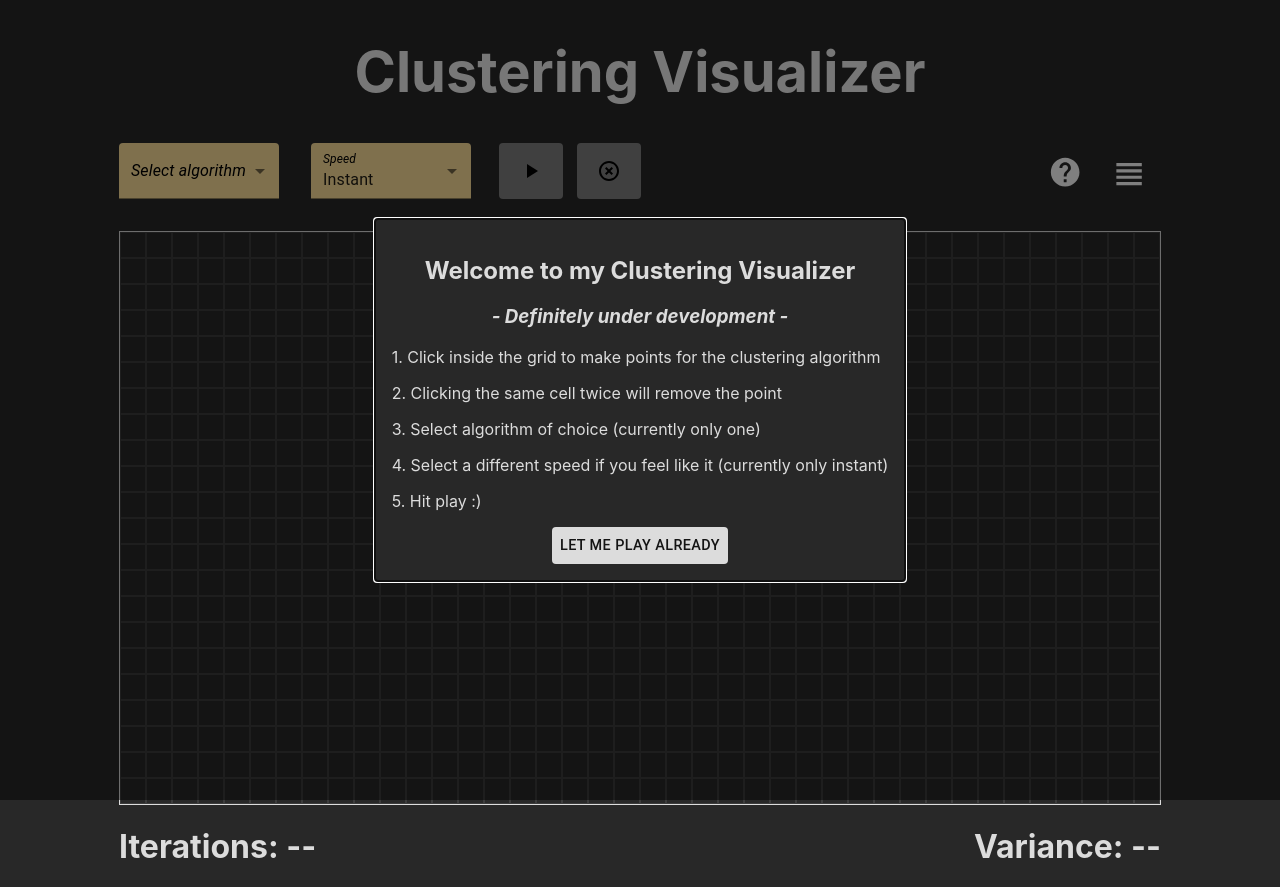
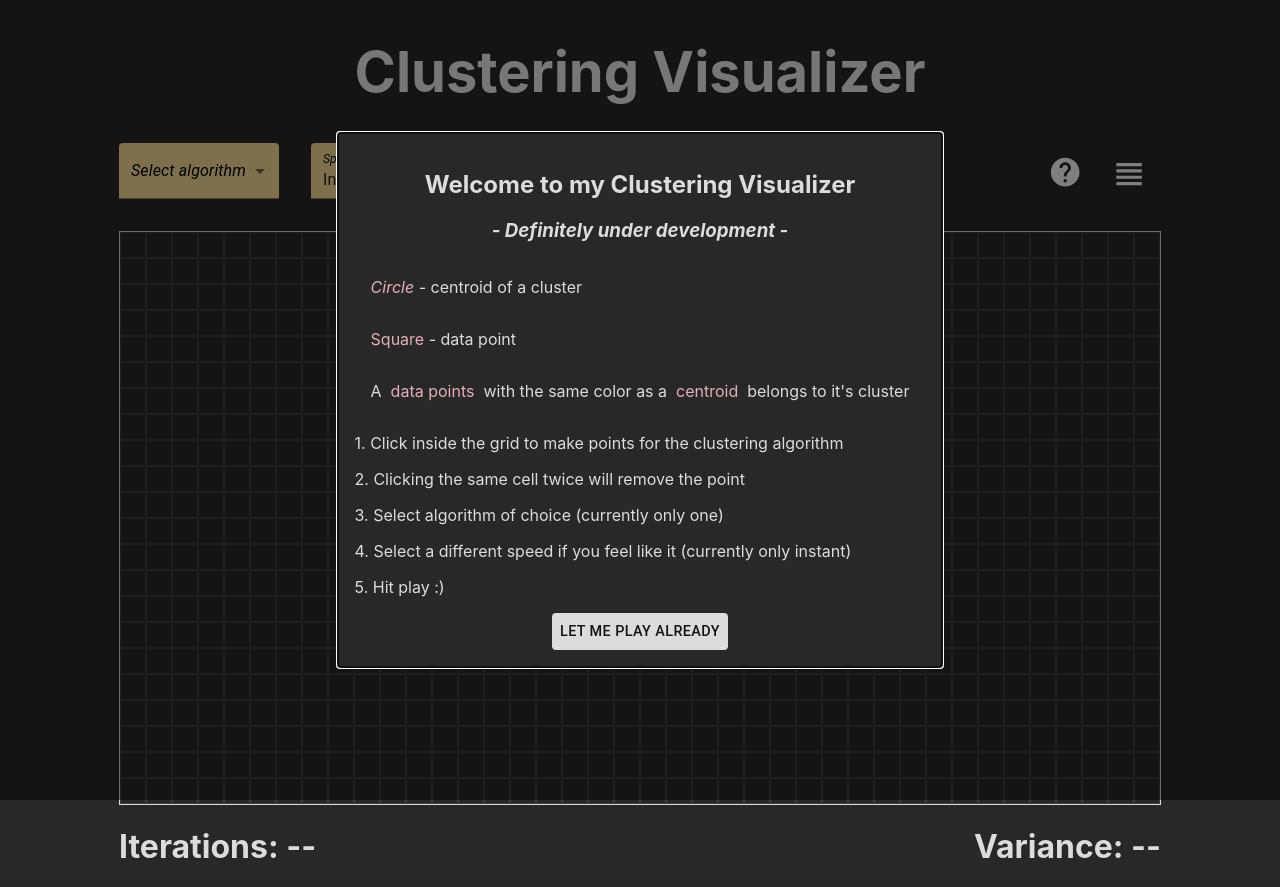
Before and after one commit to martinstiles/clustering-visualizer, a React (Create React App) app: page / in a window 1280 px wide. Built offline with nearby package versions, Linux system fonts and the light colour scheme.

Commit message:
added possibility to chose k for k means

```diff
--- a/src/algorithms/kMeans.js
+++ b/src/algorithms/kMeans.js
@@ -1,7 +1,7 @@
-import { getCentroids, getHelperTable , getMarkedPoints, getUniformCentroids, getEuclidianDistance, getAverageOfCluster, getCopyOfCentroids, compareCentroids } from './utils.js'
+import { getCentroids, getMarkedPoints, getUniformCentroids, getEuclidianDistance, getAverageOfCluster, getCopyOfCentroids, compareCentroids } from './utils.js'
 import { visualize } from './visualize'
 
-export const KMeans = (k, table, speed, setRunState, setIterations, setVariance, changeHook, setChangeHook) => {
+export const KMeans = (k, type, table, speed, setRunState, setIterations, setVariance, changeHook, setChangeHook) => {
   // ChangedNodesInOrder contains every update to visualize
   // For elem in changedNodesInOrder:
   // 1. [{id: "0", rowIndex: 19, colIndex: 9, cluster: Array(0)}, {...}] --> Update all centroids and remove previous ones --> if elem.length > 1
@@ -14,9 +14,8 @@ export const KMeans = (k, table, speed, setRunState, setIterations, setVariance,
 
   const points = getMarkedPoints(table) // MUST BE CHANGED TO HELPER TABLE (?)
 
-  const centroids = getCentroids(k)
-  const copyOfInitialCentroids = getCopyOfCentroids(centroids)
-  // const centroids = getUniformCentroids(k)
+  const centroids = type === 'random' ? getCentroids(k) : getUniformCentroids(k)
+  // const copyOfInitialCentroids = getCopyOfCentroids(centroids)
 
   var centroidsAreChanging = true
 
@@ -45,14 +44,9 @@ export const KMeans = (k, table, speed, setRunState, setIterations, setVariance,
 
     // Assert new coordinates to the centroids
     centroids.forEach((centroid) => {
-      // console.log('old')
-      // console.log(centroid)
       const newCoordinates = getAverageOfCluster(centroid.cluster)
-      // console.log('new')
-      // console.log(newCoordinates)
       if (!Number.isNaN(newCoordinates.rowIndex)) centroid.rowIndex = newCoordinates.rowIndex
       if (!Number.isNaN(newCoordinates.colIndex)) centroid.colIndex = newCoordinates.colIndex
-      // console.log('')
     })
     changedNodesInOrder.push(centroids)
 
@@ -78,7 +72,7 @@ export const KMeans = (k, table, speed, setRunState, setIterations, setVariance,
 
   var variance = 0
   centroids.forEach((c) => {
-    console.log(c)
+    // console.log(c)
     c.cluster.forEach((point) => {
       variance += getEuclidianDistance(c, point)
     })
--- a/src/views/buttonGroup/buttonGroup.js
+++ b/src/views/buttonGroup/buttonGroup.js
@@ -14,15 +14,21 @@ const ButtonGroup = (props) => {
     justifyContent: 'space-between'
   }
 
-  const selectStyle = {
+  const commonStyle = {
     backgroundColor: '#FFE19C',
-    minWidth: '10em',
     textAlign: 'left'
   }
+  const selectStyle = {
+    ...commonStyle,
+    minWidth: '10em',
+  }
   const selectKStyle = {
-    backgroundColor: '#FFE19C',
-    minWidth: '6em',
-    textAlign: 'left'
+    ...commonStyle,
+    minWidth: '5em',
+  }
+  const selectKMeansTypeStyle = {
+    ...commonStyle,
+    minWidth: '9em',
   }
 
   // run states:
@@ -46,13 +52,20 @@ const ButtonGroup = (props) => {
 
   // PLAY BUTTON
   const handlePlayClick = () => {
-    props.runAlgorithm(algorithm, k)
+    if (algorithm === 'kMeans') {
+      props.runAlgorithm(algorithm, {k, type: kMeansType})
+    }
   }
 
   // Select K
   const [k, setK] = useState(3)
   const handleKChange = (event) => {
     setK(event.target.value)
+  }
+
+  const [kMeansType, setKMeansType] = useState('random')
+  const handleKMeansTypeChange = (event) => {
+    setKMeansType(event.target.value)
   }
 
   // <MenuItem value={'slow'}>Slow</MenuItem>
@@ -72,6 +85,7 @@ const ButtonGroup = (props) => {
       </FormControl>
 
       { algorithm === 'kMeans' &&
+      <>
         <FormControl variant="filled" style={{marginLeft: '1em'}}>
           <InputLabel>
             <div style={{color: 'black', fontStyle: 'italic'}}>Select K</div>
@@ -86,6 +100,17 @@ const ButtonGroup = (props) => {
             <MenuItem value={7}>7</MenuItem>
           </Select>
         </FormControl>
+
+        <FormControl variant="filled" style={{marginLeft: '1em'}}>
+          <InputLabel>
+            <div style={{color: 'black', fontStyle: 'italic'}}>K-Means type</div>
+          </InputLabel>
+          <Select style={selectKMeansTypeStyle} value={kMeansType} onChange={handleKMeansTypeChange} label="Algorithm" autoWidth={true}>
+            <MenuItem value={'random'}>Random</MenuItem>
+            <MenuItem value={'deterministic'}>Deterministic</MenuItem>
+          </Select>
+        </FormControl>
+      </>
       }
 
       <FormControl variant="filled" style={{marginLeft: '2em'}}>
@@ -116,14 +141,14 @@ const ButtonGroup = (props) => {
       </Button>
       </div>
 
-      {/* <Button
-        style={{marginLeft: '1em', color: 'black', backgroundColor: true ? 'gray' : '#cf2e2e'}} // true -> !isEmpty
+      <Button
+        style={{marginLeft: '1em', color: 'black', backgroundColor: !isEmpty && !isCustomized ? 'gray' : '#cf2e2e'}} // true -> !isEmpty
         variant="contained"
-        disabled={true} // true -> !isEmpty
-        onClick={props.generatePoints}
+        disabled={!isEmpty && !isCustomized} // true -> !isEmpty
+        onClick={() => props.generatePoints(10)}
       >
-        { 'Generate Points '}
-      </Button> */}
+        { 'Generate'}
+      </Button>
 
       <div style={{display: 'flex', flexDirection: 'row', fontSize: '2.65em'}}>
         <TransitionModal />
--- a/src/views/buttonGroup/modal.js
+++ b/src/views/buttonGroup/modal.js
@@ -54,6 +54,23 @@ const TransitionsModal = () => {
             <div style={{textAlign: 'center', fontStyle: 'italic'}}>
               <h3> - Definitely under development - </h3>
             </div>
+            <div style={{display: 'flex', flexDirection: 'column', justifyContent: 'space-between', marginLeft: '1em', marginRight: '1em'}}>
+              <div style={{display: 'flex', flexDirection: 'row'}}>
+                <p style={{color: '#e3afbc', fontStyle: 'italic'}}> Circle&nbsp; </p>
+                <p> - centroid of a cluster </p>
+              </div>
+              <div style={{display: 'flex', flexDirection: 'row'}}>
+                <p style={{color: '#e3afbc'}}> Square&nbsp; </p>
+                <p> - data point </p>
+              </div>
+              <div style={{display: 'flex', flexDirection: 'row'}}>
+                <p> A &nbsp;</p>
+                <p style={{color: '#e3afbc'}}> data points &nbsp; </p>
+                <p> with the same color as a &nbsp;</p>
+                <p style={{color: '#e3afbc'}}> centroid &nbsp; </p>
+                <p> belongs to it's cluster </p>
+              </div>
+            </div>
             <p> 1. Click inside the grid to make points for the clustering algorithm </p>
             <p> 2. Clicking the same cell twice will remove the point </p>
             <p> 3. Select algorithm of choice (currently only one) </p>
```
Also changed, not shown: 1 other file (tests, documents, lock files or other folders). Lines whose indentation alone changed are shown as unchanged.
